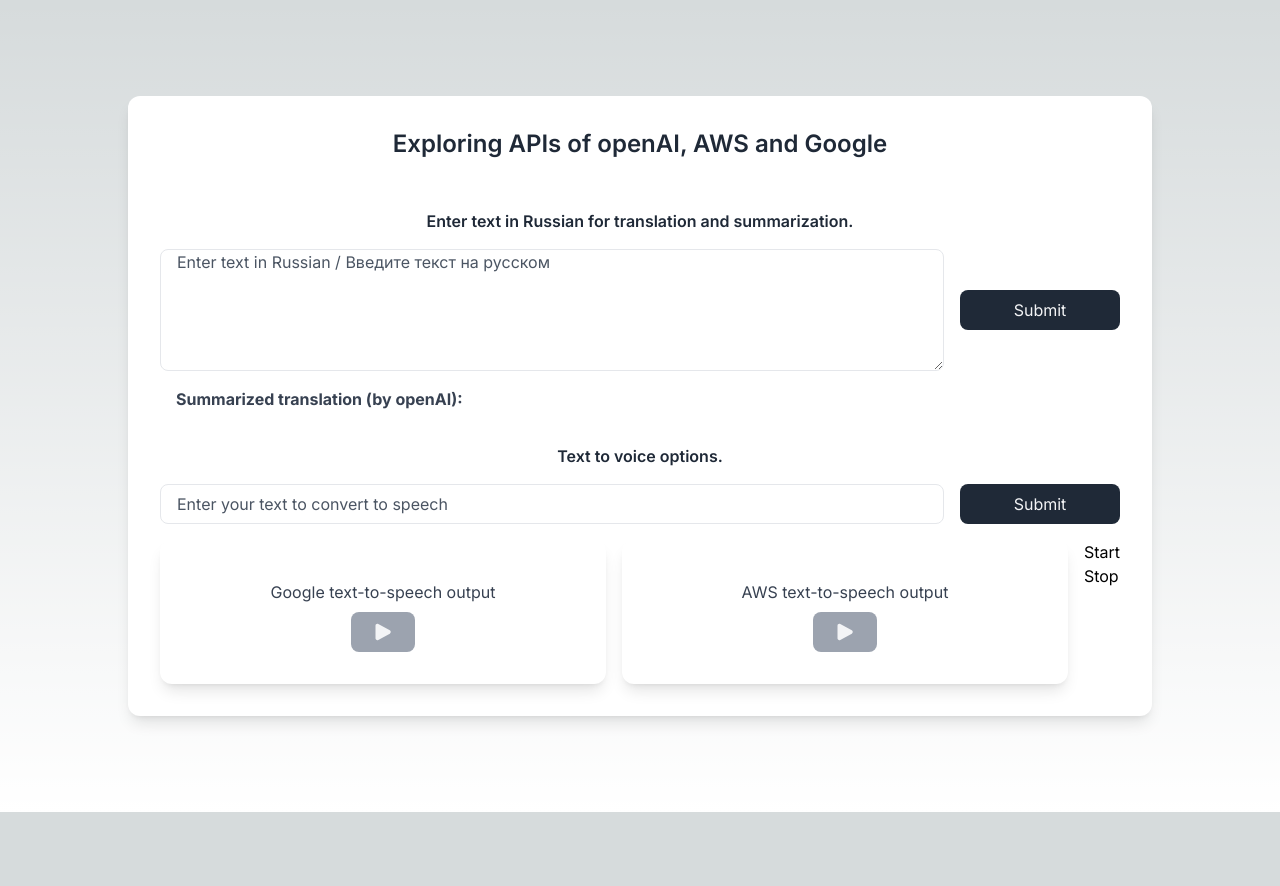
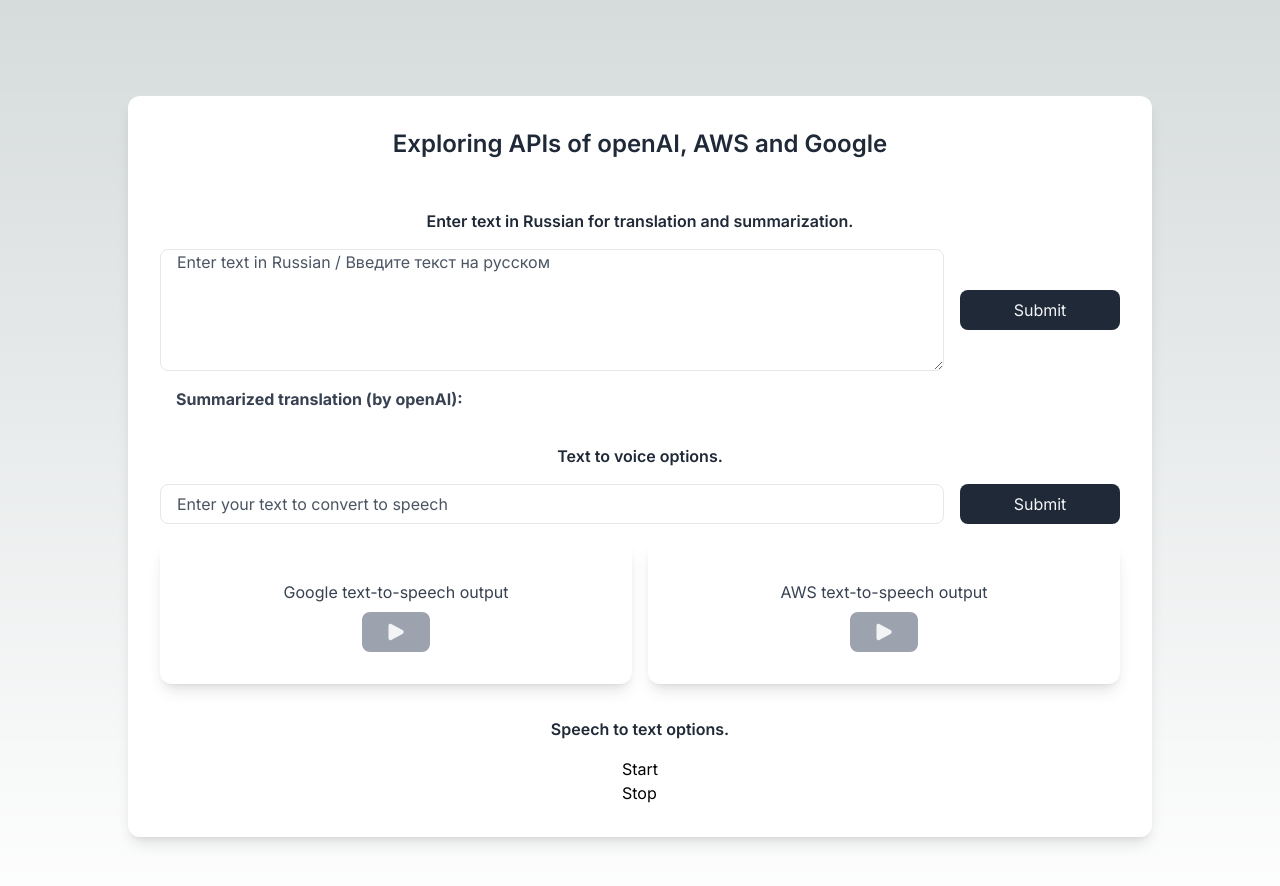
Before and after one commit to NGFuture/2023_ai_expl, a Next.js app: page / in a window 1280 px wide. Shown: the top 886 px of the page. Before the commit the page ends 812 px from the top, so only its background shows below. Built offline with nearby package versions, Linux system fonts and the light colour scheme; no server answers.

Commit message:
Adding STT by Google

```diff
--- a/app/_components/VoiceRecorder.js
+++ b/app/_components/VoiceRecorder.js
@@ -49,13 +49,13 @@
     }
 
     return (
-        <>
-            <button onClick={start}>Start</button>
+        <div>
+            <button onClick={start}>Start</button><br></br>
             <button onClick={stop}>Stop</button>
             {
                 transcription ? <div>{transcription}</div> : null
             }
-        </>
+        </div>
     )
 };
 
--- a/app/page.js
+++ b/app/page.js
@@ -169,12 +169,17 @@
             <div className="card flex flex-col items-center justify-center w-full h-full p-8 bg-white rounded-xl shadow-lg">
               <AudioButton sourceTitle="AWS" audioFileCreated={audioAWS} isPlaying={audioPlaying === "aws"} handlePlayStop={() => handlePlayStop("aws")} />
             </div>
-            <div>
-            <VoiceRecorder/>
-            </div>
-
           </div>
 
+          <hr className="my-4 border-gray-300 dark:border-neutral-700" />
+
+          <h3 className="mb-4 text-1xl font-semibold text-left text-gray-800 dark:text-gray-100">
+            Speech to text options.
+          </h3>
+
+          <div>
+            <VoiceRecorder/>
+          </div>
         </div>
       </div>
 
```
